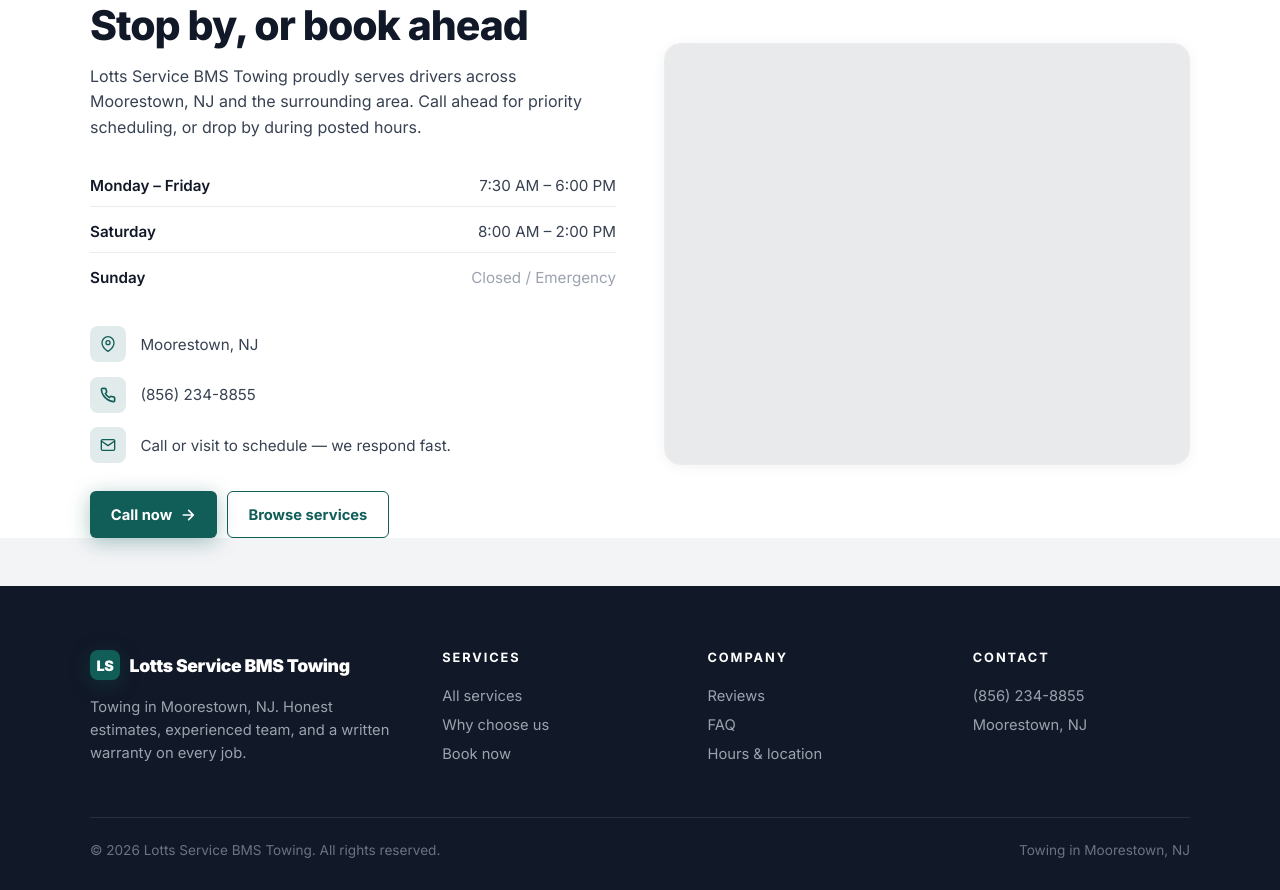
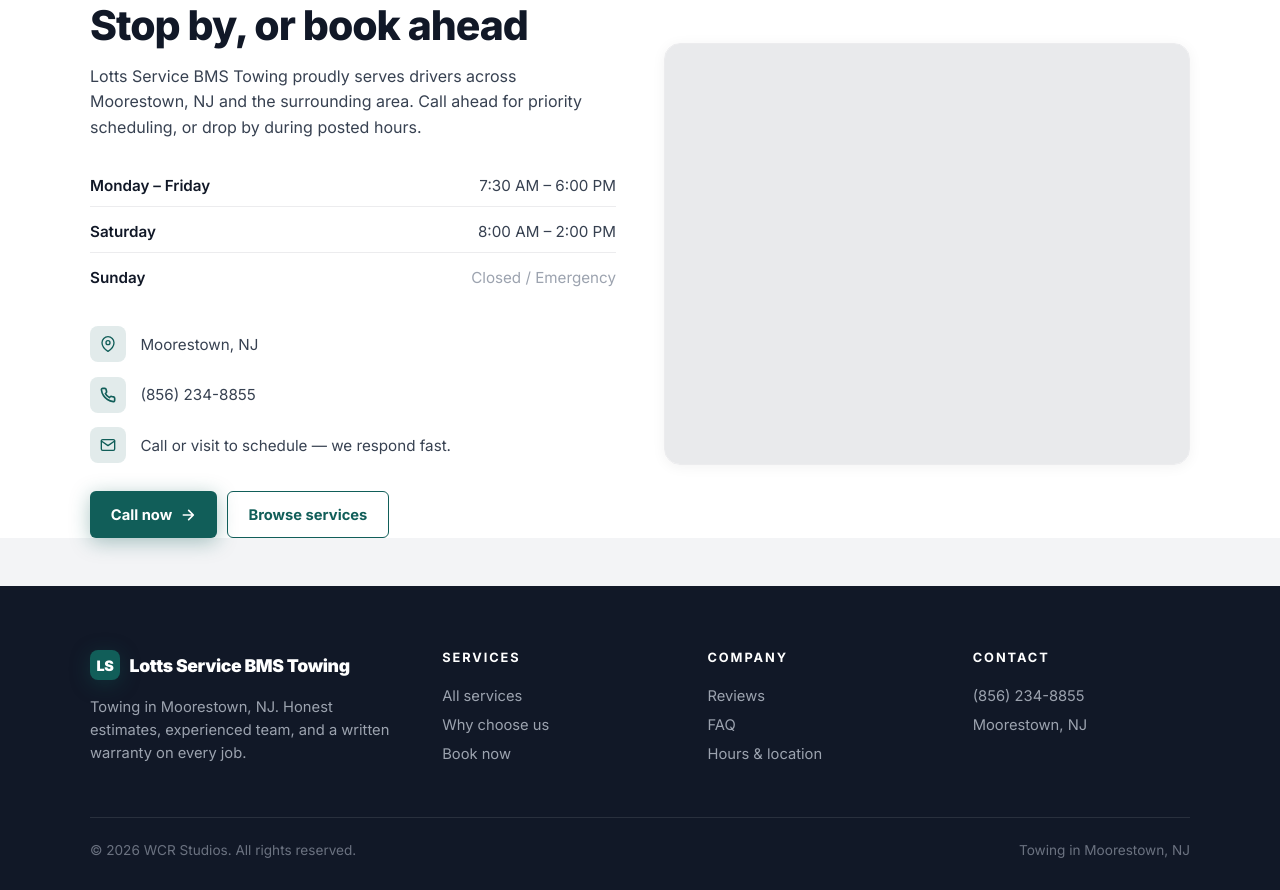
Before and after one commit to Wrenbjor/trades--lotts-service-bms-towing, a plain HTML site: page index.html in a window 1280 px wide. Shown: the part 4665-5555 px from the top of the page. Drawn offline with nearby package versions, Linux system fonts and the light colour scheme; no server answers.

Commit message:
Update site

```diff
--- a/index.html
+++ b/index.html
@@ -605,7 +605,7 @@
     </div>
   </div>
   <div class="foot-bottom">
-    <div>&copy; 2026 Lotts Service BMS Towing. All rights reserved.</div>
+    <div>&copy; 2026 WCR Studios. All rights reserved.</div>
     <div>Towing in Moorestown, NJ</div>
   </div>
 </footer>
```
